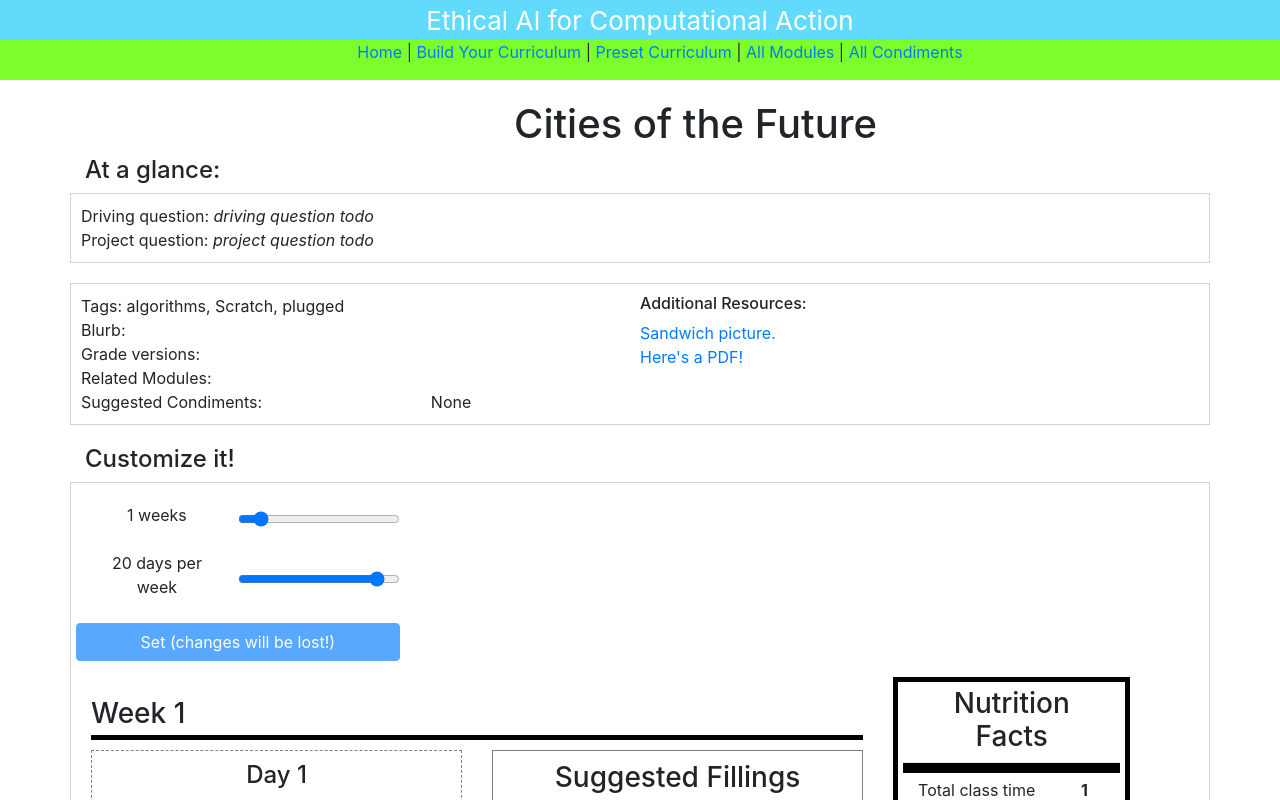
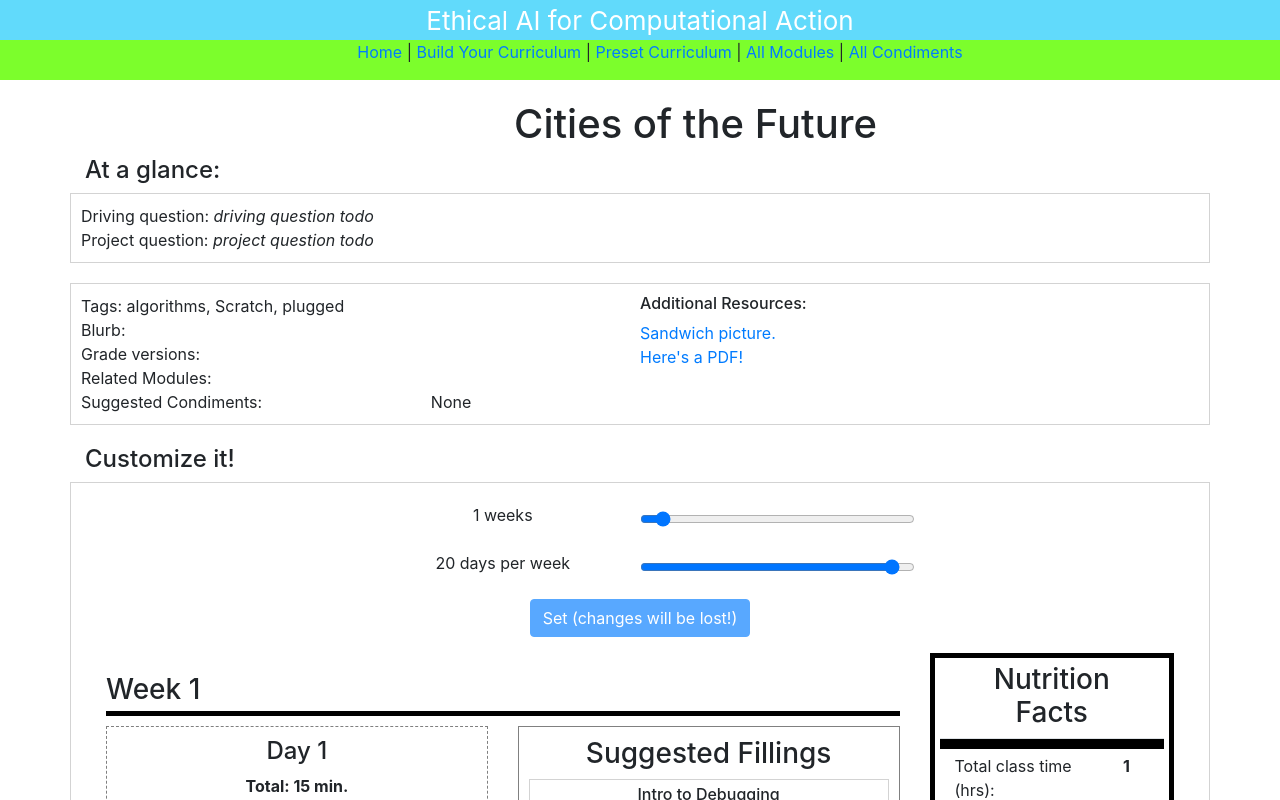
Before and after one commit to brandonwang15/meng-sandwich-app, a React (Create React App) app in the folder client/: page /sandwich/1 in a window 1280 px wide. Shown: the top 800 px of the page. Built offline with nearby package versions, Linux system fonts and the light colour scheme.

Commit message:
Tweak week/days slider layout.

```diff
--- a/client/src/components/modules/sandwich-builder-v2/SandwichBuilderWeekly.js
+++ b/client/src/components/modules/sandwich-builder-v2/SandwichBuilderWeekly.js
@@ -80,7 +80,7 @@ class SandwichBuilderWeekly extends React.Component {
         console.log("total: ", totalDaysAvailable, " minRequired: ", minRequiredDays);
 
         if (totalDaysAvailable < minRequiredDays) {
-            alert("The contents of this sandwich require at least "+minRequiredDays+" days!");
+            alert("The contents of this sandwich require at least " + minRequiredDays + " days!");
             return;
         }
 
@@ -88,7 +88,7 @@ class SandwichBuilderWeekly extends React.Component {
             weeksDaysNeedUpdate: false,
         })
 
-        store.dispatch(setWeekAndDays(this.props.sandwichId, this.state.nWeeks,  this.state.daysPerWeek));
+        store.dispatch(setWeekAndDays(this.props.sandwichId, this.state.nWeeks, this.state.daysPerWeek));
         // Since store.dispatch happens synchrounously, this line will see the effect of the previous line, which
         // is required for correctness
         store.dispatch(builderResetSandwichContents(this.props.sandwichId, store.getState().sandwiches[this.props.sandwichId]));
@@ -194,24 +194,24 @@ class SandwichBuilderWeekly extends React.Component {
                 />
             </div>;
 
-            finalComponents.push(<div key={"plan-bank-col-"+week} className="row text-center">{planCol}{bankCol}</div>)
+            finalComponents.push(<div key={"plan-bank-col-" + week} className="row text-center">{planCol}{bankCol}</div>)
         }
 
         return (
-            <>
+            <div className="container">
                 <div className="row">
                     <div className="col">
-                            <div className="form-group row">
-                                <label className="col-6" id="num-weeks-label" htmlFor="num-weeks-field">{this.state.nWeeks} weeks</label>
-                                <input type="range" className="custom-range col-6" min="1" max="20" value={this.state.nWeeks} id="num-weeks-field" onChange={(e) => this.updateWeeksLabel(e.target.value)}></input>
+                        <div className="form-group row justify-content-md-center">
+                            <label className="col-3" id="num-weeks-label" htmlFor="num-weeks-field">{this.state.nWeeks} weeks</label>
+                            <input type="range" className="custom-range col-3" min="1" max="20" value={this.state.nWeeks} id="num-weeks-field" onChange={(e) => this.updateWeeksLabel(e.target.value)}></input>
                         </div>
-                            <div className="form-group row">
-                                <label className="col-6" id="num-days-label" htmlFor="num-days-field">{this.state.daysPerWeek} days per week</label>
-                                <input type="range" className="custom-range col-6" min="1" max="5" value={this.state.daysPerWeek} id="num-days-field" onChange={(e) => this.updateDaysLabel(e.target.value)}></input>
+                        <div className="form-group row justify-content-md-center">
+                            <label className="col-3" id="num-days-label" htmlFor="num-days-field">{this.state.daysPerWeek} days per week</label>
+                            <input type="range" className="custom-range col-3" min="1" max="5" value={this.state.daysPerWeek} id="num-days-field" onChange={(e) => this.updateDaysLabel(e.target.value)}></input>
 
                         </div>
                         <div className="form-group row">
-                                <SetButton className="btn btn-primary col" disabled={!this.state.weeksDaysNeedUpdate} onClick={this.setWeekAndDays}>Set (changes will be lost!)</SetButton>
+                            <SetButton className="btn btn-primary w-auto" disabled={!this.state.weeksDaysNeedUpdate} onClick={this.setWeekAndDays}>Set (changes will be lost!)</SetButton>
                         </div>
                     </div>
                 </div>
@@ -229,7 +229,7 @@ class SandwichBuilderWeekly extends React.Component {
                         </ExportButtonContainer>
                     </div>
                 </div>
-            </>
+            </div>
         )
     }
 }
```
Lines whose indentation alone changed are shown as unchanged.
